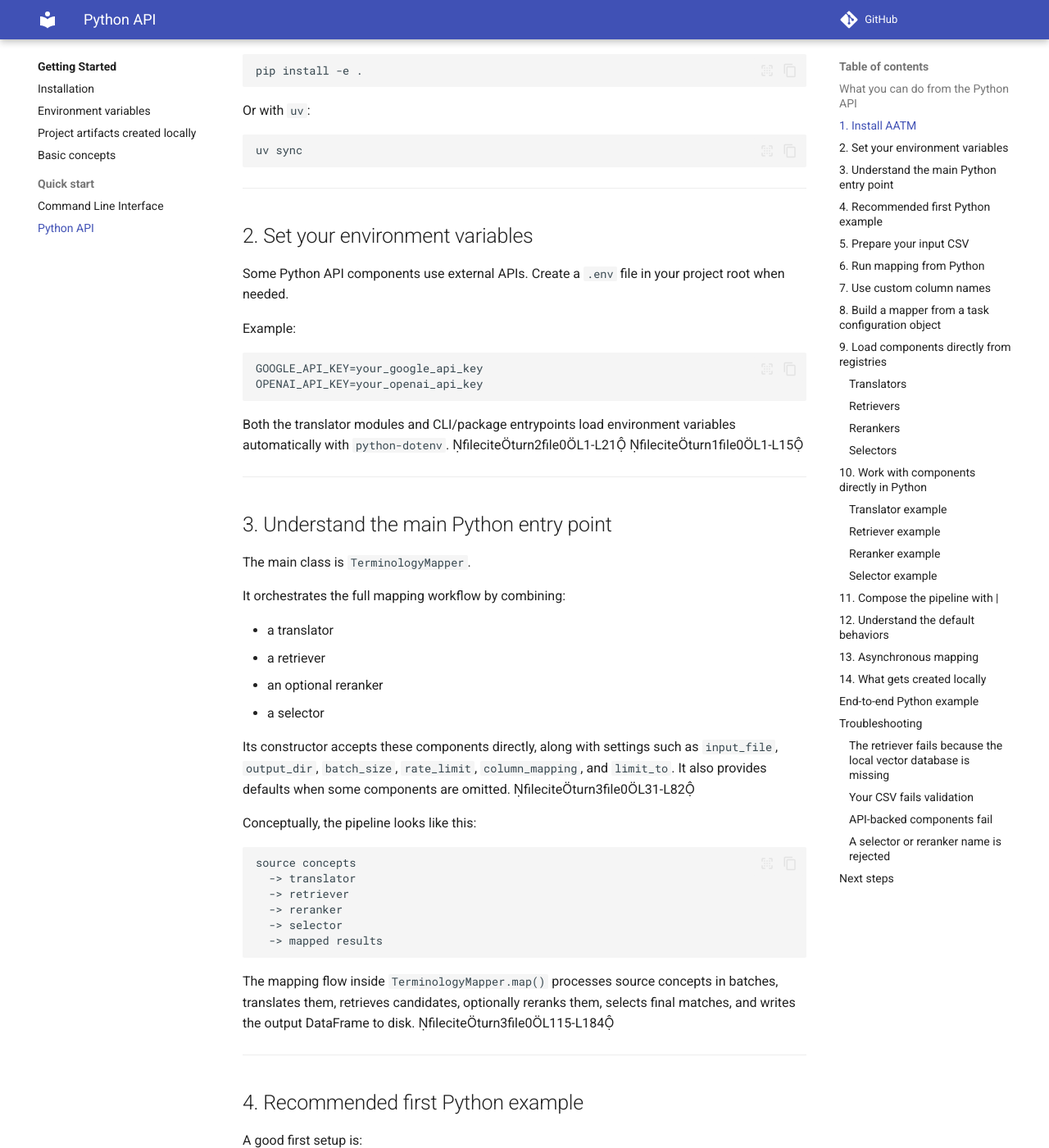
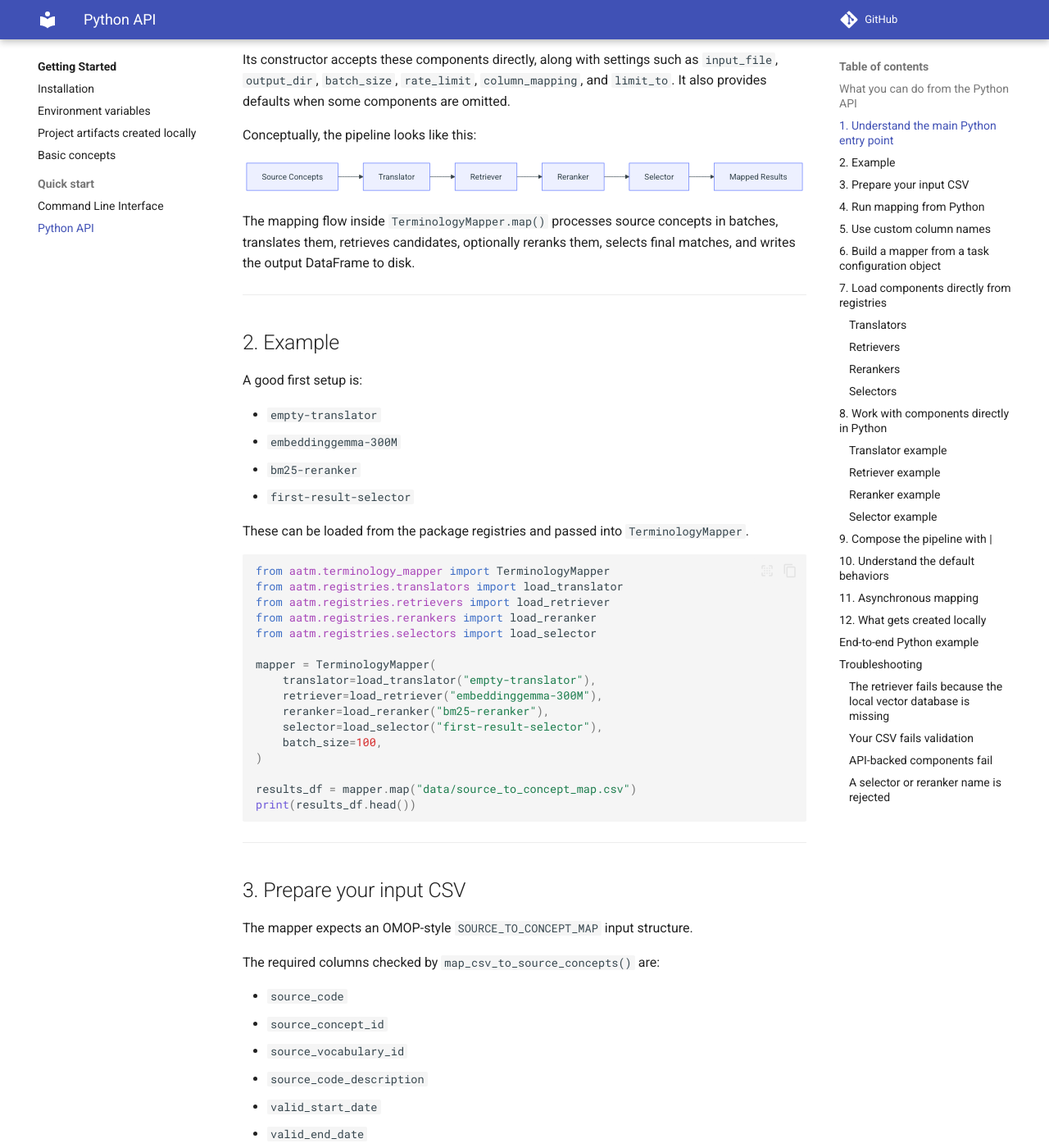
Before and after one commit to precisiondata/aatm, an MkDocs documentation site: the page built from docs/getting-started/quick_start_python_api.md, in a window 1280 px wide and 1400 px high, scrolled down 1029 px. Shown: the whole window at 82% size. Built offline with MkDocs 1.6.1 and Material for MkDocs 9.7.7, drawn with Linux system fonts in a browser that asks for light colours; comment, search, counter and statistics services are not loaded; some of the changed text lies outside the part shown.

Commit message:
python API quickguide revised

````diff
--- a/docs/getting-started/quick_start_python_api.md
+++ b/docs/getting-started/quick_start_python_api.md
@@ -1,8 +1,6 @@
 # Python API Quick Start
 
-This page shows how to use **AATM entirely from Python**.
-
-It is focused on the actual Python API exposed by the package: `TerminologyMapper`, the pipeline components, and the registry loaders.
+This page shows how to use **AATM from the Python API**.
 
 ---
 
@@ -18,48 +16,12 @@
 - work with pipeline components individually
 - compose stages with the `|` operator
 
-The package exposes dedicated base classes and concrete implementations for translators, retrievers, rerankers, selectors, and the main `TerminologyMapper` orchestration class. fileciteturn3file0L31-L45 fileciteturn3file0L84-L114
+The package exposes dedicated base classes and concrete implementations for translators, retrievers, rerankers, selectors, and the main `TerminologyMapper` orchestration class.
 
 ---
 
-## 1. Install AATM
 
-Install the package in your environment:
-
-```bash
-pip install aatm
-```
-
-For local development:
-
-```bash
-pip install -e .
-```
-
-Or with `uv`:
-
-```bash
-uv sync
-```
-
----
-
-## 2. Set your environment variables
-
-Some Python API components use external APIs. Create a `.env` file in your project root when needed.
-
-Example:
-
-```env
-GOOGLE_API_KEY=your_google_api_key
-OPENAI_API_KEY=your_openai_api_key
-```
-
-Both the translator modules and CLI/package entrypoints load environment variables automatically with `python-dotenv`. fileciteturn2file0L1-L21 fileciteturn1file0L1-L15
-
----
-
-## 3. Understand the main Python entry point
+## 1. Understand the main Python entry point
 
 The main class is `TerminologyMapper`.
 
@@ -70,24 +32,24 @@
 - an optional reranker
 - a selector
 
-Its constructor accepts these components directly, along with settings such as `input_file`, `output_dir`, `batch_size`, `rate_limit`, `column_mapping`, and `limit_to`. It also provides defaults when some components are omitted. fileciteturn3file0L31-L82
+Its constructor accepts these components directly, along with settings such as `input_file`, `output_dir`, `batch_size`, `rate_limit`, `column_mapping`, and `limit_to`. It also provides defaults when some components are omitted.
 
 Conceptually, the pipeline looks like this:
 
-```text
-source concepts
-  -> translator
-  -> retriever
-  -> reranker
-  -> selector
-  -> mapped results
+```mermaid
+flowchart LR
+    A[Source Concepts] --> B[Translator]
+    B --> C[Retriever]
+    C --> D[Reranker]
+    D --> E[Selector]
+    E --> F[Mapped Results]
 ```
 
-The mapping flow inside `TerminologyMapper.map()` processes source concepts in batches, translates them, retrieves candidates, optionally reranks them, selects final matches, and writes the output DataFrame to disk. fileciteturn3file0L115-L184
+The mapping flow inside `TerminologyMapper.map()` processes source concepts in batches, translates them, retrieves candidates, optionally reranks them, selects final matches, and writes the output DataFrame to disk.
 
 ---
 
-## 4. Recommended first Python example
+## 2. Example
 
 A good first setup is:
 
@@ -96,7 +58,7 @@
 - `bm25-reranker`
 - `first-result-selector`
 
-These can be loaded from the package registries and passed into `TerminologyMapper`. fileciteturn2file0L27-L36 fileciteturn1file0L43-L52
+These can be loaded from the package registries and passed into `TerminologyMapper`.
 
 ```python
 from aatm.terminology_mapper import TerminologyMapper
@@ -133,7 +95,7 @@
 - `valid_end_date`
 - `invalid_reason`
 
-These required columns are hardcoded in `TerminologyMapper.expected_columns`, and the CSV loader validates them before continuing. fileciteturn3file0L70-L80 fileciteturn3file0L235-L255
+These required columns are hardcoded in `TerminologyMapper.expected_columns`, and the CSV loader validates them before continuing.
 
 Example:
 
@@ -168,15 +130,19 @@
 )
 ```
 
-The `map()` method writes the mapped results to `mapped_source_concepts.csv` inside the configured output directory and returns the resulting DataFrame. fileciteturn3file0L170-L184
+Although `source_code_description` values are translated as defined by the translator, the original values are stored in the column `source_code_description_original`.
+
+The `map()` method writes the mapped results to `mapped_source_concepts.csv` inside the configured output directory and returns the resulting DataFrame.
 
 ---
 
-## 7. Use custom column names
+## 5. Use custom column names
 
 If your CSV uses different column names, pass `column_mapping` when constructing the mapper.
 
-`map_csv_to_source_concepts()` renames columns using this mapping before validating the expected schema. fileciteturn3file0L243-L255
+`map_csv_to_source_concepts()` renames columns using this mapping before validating the expected schema.
+
+Note that the `TerminologyMapper` class won't create the required columns for you. You need to prepare the table beforehand.
 
 ```python
 from aatm.terminology_mapper import TerminologyMapper
@@ -206,11 +172,11 @@
 
 ---
 
-## 8. Build a mapper from a task configuration object
+## 6. Build a mapper from a task configuration object
 
 You can also create the mapper from a structured `TerminologyMappingTask` object by calling `TerminologyMapper.from_task_config()`.
 
-That classmethod resolves the configured translator, retriever, selector, and reranker from their registries and returns a ready-to-use mapper. fileciteturn3file0L84-L114
+That classmethod resolves the configured translator, retriever, selector, and reranker from their registries and returns a ready-to-use mapper.
 
 ```python
 from pathlib import Path
@@ -247,7 +213,7 @@
 - `empty-translator`
 - `gemini-2.5-flash`
 
-through `load_translator(name, **kwargs)`. fileciteturn2file0L27-L36
+through `load_translator(name, **kwargs)`.
 
 ```python
 from aatm.registries.translators import load_translator
@@ -257,7 +223,7 @@
 
 ### Retrievers
 
-Retriever models are loaded with `load_retriever(model_name)`, which constructs a `ChromaDBRetriever` backed by the configured embedding function and ChromaDB path. fileciteturn1file0L34-L58
+Retriever models are loaded with `load_retriever(model_name)`, which constructs a `ChromaDBRetriever` backed by the configured embedding function and ChromaDB path.
 
 Common registered retriever IDs include:
 
@@ -266,7 +232,7 @@
 - `gemini-embedding-001`
 - `embeddinggemma-300M`
 - `text-embedding-3-small`
-- `text-embedding-3-large` fileciteturn1file0L34-L58
+- `text-embedding-3-large`
 
 ```python
 from aatm.registries.retrievers import load_retriever
@@ -281,7 +247,7 @@
 - `bm25-reranker`
 - `qwen3-reranker-0.6b`
 - `qwen3-reranker-4b`
-- `qwen3-reranker-8b` fileciteturn0file0L15-L38
+- `qwen3-reranker-8b`
 
 ```python
 from aatm.registries.rerankers import load_reranker
@@ -302,7 +268,7 @@
 - `gemini-3-flash-preview`
 - `gemini-2.5-flash`
 - `gemini-2.5-flash-lite`
-- `gemini-2.5-pro` fileciteturn2file0L15-L69
+- `gemini-2.5-pro`
 
 ```python
 from aatm.registries.selectors import load_selector
@@ -312,13 +278,13 @@
 
 ---
 
-## 10. Work with components directly in Python
+## 8. Work with components directly in Python
 
 You do not need to go through `TerminologyMapper` for every workflow. The components are callable and can be used independently.
 
 ### Translator example
 
-`BaseTranslator.__call__()` accepts a string, a list of strings, or a list of `SourceConcept` objects and returns a list of `Translation` objects. fileciteturn2file0L15-L33
+`BaseTranslator.__call__()` accepts a string, a list of strings, or a list of `SourceConcept` objects and returns a list of `Translation` objects.
 
 ```python
 from aatm.registries.translators import load_translator
@@ -330,7 +296,7 @@
 
 ### Retriever example
 
-`BaseRetriever.__call__()` accepts a string, a `Translation`, a list of strings, or a list of `Translation` objects and returns `RetrieverResults`. fileciteturn1file0L10-L31
+`BaseRetriever.__call__()` accepts a string, a `Translation`, a list of strings, or a list of `Translation` objects and returns `RetrieverResults`.
 
 ```python
 from aatm.registries.retrievers import load_retriever
@@ -342,7 +308,7 @@
 
 ### Reranker example
 
-Rerankers consume `RetrieverResults` and return reordered `RetrieverResults`. fileciteturn1file0L16-L31
+Rerankers consume `RetrieverResults` and return reordered `RetrieverResults`.
 
 ```python
 from aatm.registries.rerankers import load_reranker
@@ -354,7 +320,7 @@
 
 ### Selector example
 
-Selectors consume `RetrieverResults` and return `SelectorResults`. fileciteturn2file0L24-L36
+Selectors consume `RetrieverResults` and return `SelectorResults`.
 
 ```python
 from aatm.registries.selectors import load_selector
@@ -366,9 +332,9 @@
 
 ---
 
-## 11. Compose the pipeline with `|`
+## 9. Compose the pipeline with `|`
 
-AATM components inherit pipeline behavior from `PipelineBaseClass`, which overloads the `|` operator. fileciteturn0file0L1-L10
+AATM components inherit pipeline behavior from `PipelineBaseClass`, which overloads the `|` operator.
 
 That means you can compose stages directly in Python:
 
@@ -394,26 +360,26 @@
 print(selected)
 ```
 
-Inside `TerminologyMapper.map()`, the same style is used for the core pipeline flow. fileciteturn3file0L145-L154
+Inside `TerminologyMapper.map()`, the same style is used for the core pipeline flow.
 
 ---
 
-## 12. Understand the default behaviors
+## 10. Understand the default behaviors
 
 If you instantiate `TerminologyMapper()` without passing components:
 
 - translator defaults to `EmptyTranslator()`
 - retriever defaults to a `ChromaDBRetriever` backed by `GoogleEmbeddingFunction(model="gemini-embedding-001")`
 - selector defaults to `FirstResultSelector()`
-- reranker defaults to `PipelineBaseClass()` as an identity-like empty reranker stage fileciteturn3file0L46-L69
+- reranker defaults to `PipelineBaseClass()` as an identity-like empty reranker stage
 
 That can be convenient, but for reproducible setups it is usually better to pass your components explicitly.
 
 ---
 
-## 13. Asynchronous mapping
+## 11. Asynchronous mapping
 
-`TerminologyMapper` also defines an `amap()` method for asynchronous mapping. It follows the same high-level idea as `map()`, processing source concepts in batches and returning a DataFrame. fileciteturn3file0L186-L233
+`TerminologyMapper` also defines an `amap()` method for asynchronous mapping. It follows the same high-level idea as `map()`, processing source concepts in batches and returning a DataFrame.
 
 A minimal pattern looks like this:
 
@@ -435,7 +401,7 @@
 
 ---
 
-## 14. What gets created locally
+## 12. What gets created locally
 
 A normal Python workflow may create or use local artifacts such as:
 
@@ -452,7 +418,7 @@
 output/mapped_source_concepts.csv
 ```
 
-The retriever registry also derives ChromaDB paths from `.aatm/chroma_vector_dbs/<model_name>`. fileciteturn1file0L14-L32
+The retriever registry also derives ChromaDB paths from `.aatm/chroma_vector_dbs/<model_name>`.
 
 ---
 
@@ -503,16 +469,4 @@
 
 ### A selector or reranker name is rejected
 
-Use one of the registered names shown in this page. The registry loaders raise `ValueError` when a name is unknown. fileciteturn2file0L71-L84 fileciteturn0file0L41-L54
-
----
-
-## Next steps
-
-After this Python API quick start, the most useful next pages are usually:
-
-- getting started
-- CLI quick start
-- component reference
-- registry reference
-- advanced customization
+Use one of the registered names shown in this page. The registry loaders raise `ValueError` when a name is unknown.
--- a/mkdocs.yml
+++ b/mkdocs.yml
@@ -78,7 +78,11 @@
       pygments_lang_class: true
   - pymdownx.inlinehilite
   - pymdownx.snippets
-  - pymdownx.superfences
+  - pymdownx.superfences:
+      custom_fences:
+          - name: mermaid
+            class: mermaid
+            format: !!python/name:pymdownx.superfences.fence_code_format
   - pymdownx.tabbed:
       alternate_style: true
       slugify: !!python/object/apply:pymdownx.slugs.slugify
````
Also changed, not shown: other parts of docs/getting-started/quick_start_python_api.md (+3 -3 lines), docs/index.md (+6 -0 lines), docs/assets/aatm-pipeline-diagram.jpg (added), docs/assets/search-ui-screenshot.png (added), 1 other file.
